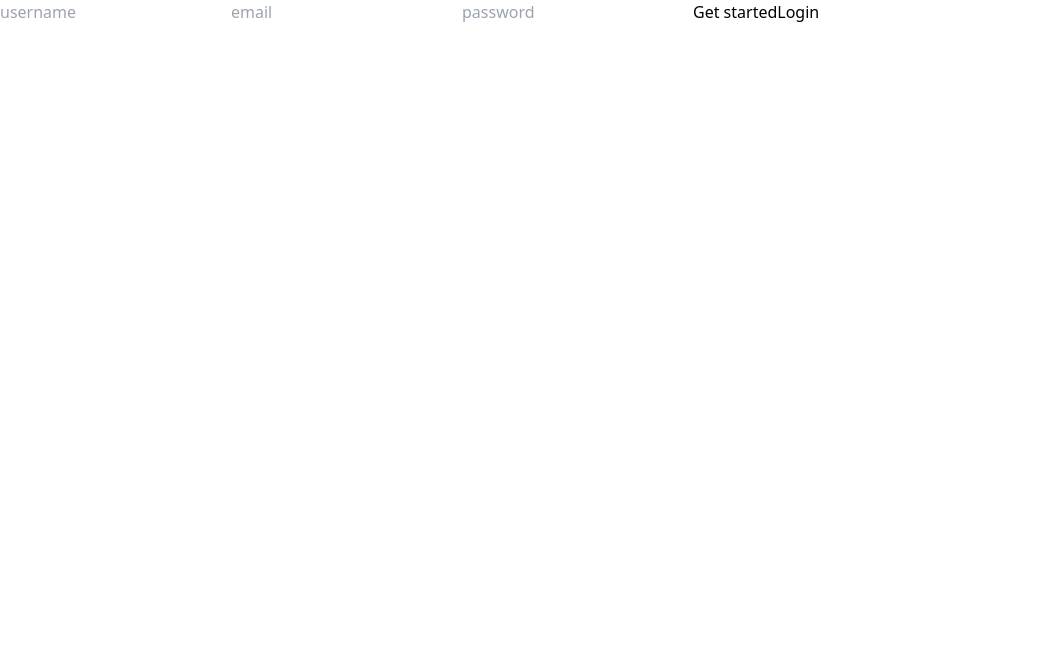
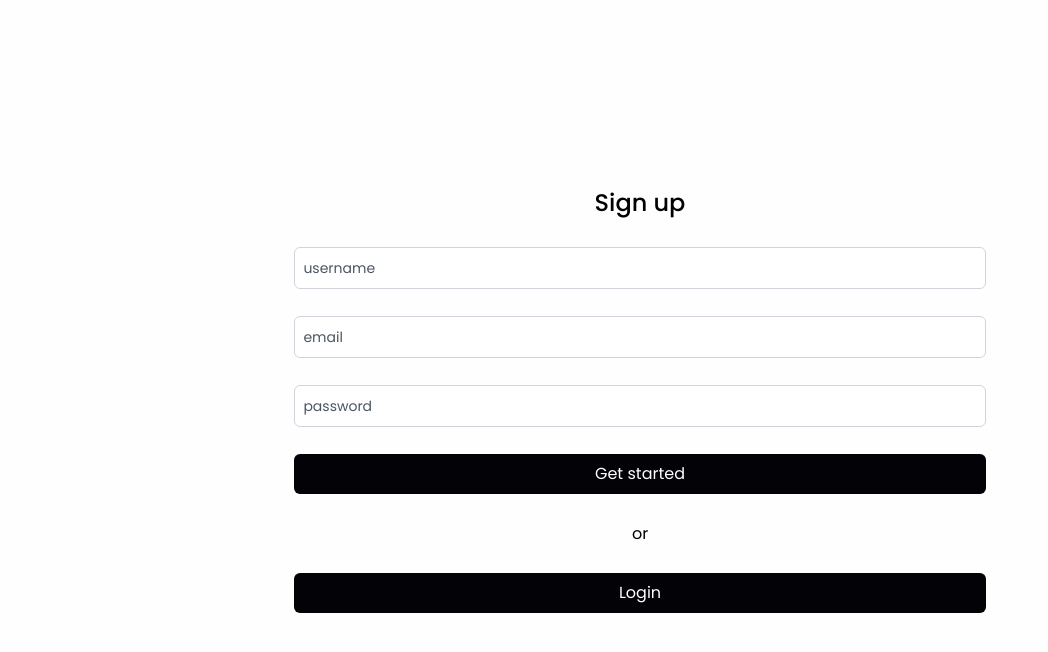
Before and after one commit to David-Rai/favsite, a React (Vite) app in the folder client/: page / in a window 1280 px wide. Shown: the top 652 px of the page, without its empty margins (0-1048 px from the left). Built offline with nearby package versions, Linux system fonts and the light colour scheme; no server answers.

Commit message:
sign up page styling applied

```diff
--- a/client/index.html
+++ b/client/index.html
@@ -1,6 +1,9 @@
 <!doctype html>
 <html lang="en">
   <head>
+    <style>
+      @import url('https://fonts.googleapis.com/css2?family=Poppins:ital,wght@0,100;0,200;0,300;0,400;0,500;0,600;0,700;0,800;0,900;1,100;1,200;1,300;1,400;1,500;1,600;1,700;1,800;1,900&family=Roboto:ital,wght@0,100..900;1,100..900&display=swap');
+      </style>
     <meta charset="UTF-8" />
     <!-- <link rel="icon" type="image/svg+xml" href="/vite.svg" /> -->
     <meta name="viewport" content="width=device-width, initial-scale=1.0" />
--- a/client/src/components/Signup.jsx
+++ b/client/src/components/Signup.jsx
@@ -3,28 +3,27 @@ import { useState, useEffect } from "react";
 import Login from "./Login";
 import { useNavigate } from "react-router-dom";
 
-
 const Signup = () => {
   const serverPath = import.meta.env.VITE_SERVER;
-  const navigate=useNavigate()
+  const navigate = useNavigate();
   const nameRef = useRef(null);
   const emailRef = useRef(null);
   const passwordRef = useRef(null);
 
   //verification
-  useEffect(()=>{
-  const verify=async ()=>{
-    const res=await fetch(`${serverPath}/verify`,{
-      method:"GET",
-      credentials:"include"
-    })
-    const result=await res.json()
-    if(result.auth){
-      navigate('/app')
+  useEffect(() => {
+    const verify = async () => {
+      const res = await fetch(`${serverPath}/verify`, {
+        method: "GET",
+        credentials: "include",
+      });
+      const result = await res.json();
+      if (result.auth) {
+        navigate("/app");
       }
-  }
-verify()
-  },[])
+    };
+    verify();
+  }, []);
 
   //Registering the data
   const handleSubmit = async (e) => {
@@ -48,9 +47,8 @@ verify()
       const result = await res.json();
 
       if (result.status === 201) {
-     navigate('/login')
+        navigate("/login");
       }
-
     } catch (err) {
       console.log(err);
     }
@@ -58,18 +56,37 @@ verify()
 
   // rendering the jsx
   return (
-    <main>
-        <form onSubmit={(e) => handleSubmit(e)}>
-          <input type="text" name="name" placeholder="username" ref={nameRef} />
-          <input type="email" name="email" placeholder="email" ref={emailRef} />
+    <main className="h-screen w-full flex bg-bgprimary items-center justify-center">
+      <form onSubmit={(e) => handleSubmit(e)} className="form">
+        <h1 className="text-2xl font-medium">Sign up</h1>
+        <input
+          type="text"
+          className="input"
+          name="name"
+          placeholder="username"
+          ref={nameRef}
+        />
+        <input
+          type="email"
+          name="email"
+          className="input"
+          placeholder="email"
+          ref={emailRef}
+        />
         <input
           type="password"
           name="password"
+          className="input"
           placeholder="password"
           ref={passwordRef}
         />
-          <button type="submit">Get started</button>
-          <button onClick={()=> navigate('/login')}>Login</button>
+        <button type="submit" className="button">
+          Get started
+        </button>
+        <p>or</p>
+        <button onClick={() => navigate("/login")} className="button">
+          Login
+        </button>
       </form>
     </main>
   );
--- a/client/src/index.css
+++ b/client/src/index.css
@@ -1,10 +1,28 @@
-
 @tailwind base;
 @tailwind components;
 
-.cover{
-    @apply  absolute h-full
-    hidden w-full top-0 left-0  items-center justify-center;
+@layer components {
+  #root {
+    @apply font-pop;
+  }
+
+  .button {
+    @apply w-[90%] bg-secondary h-[40px] rounded-md text-white;
+  }
+  .input {
+    @apply border-gray-300 border-[1px]
+         placeholder:text-gray-600 placeholder:text-sm
+           p-2 w-[90%] rounded-md;
+  }
+
+
+  .cover {
+    @apply absolute h-full hidden w-full top-0 left-0 items-center justify-center;
+  }
+
+  .form {
+    @apply w-[60%] h-[60vh] rounded-md  flex flex-col items-center justify-evenly;
+  }
 }
 
 @tailwind utilities;
--- a/client/tailwind.config.js
+++ b/client/tailwind.config.js
@@ -7,7 +7,13 @@ export default {
   theme: {
     extend: {
       colors:{
-        softslate:"#383B43"
+        primary:"#4C6ECF",
+        secondary:"#030207",
+        softslate:"#383B43",
+        bgprimary:"#FEFEFE"
+      },
+      fontFamily:{
+        pop:"Poppins"
       }
     },
   },
```
Also changed, not shown: 1 other file (tests, documents, lock files or other folders). Lines whose indentation alone changed are shown as unchanged.
